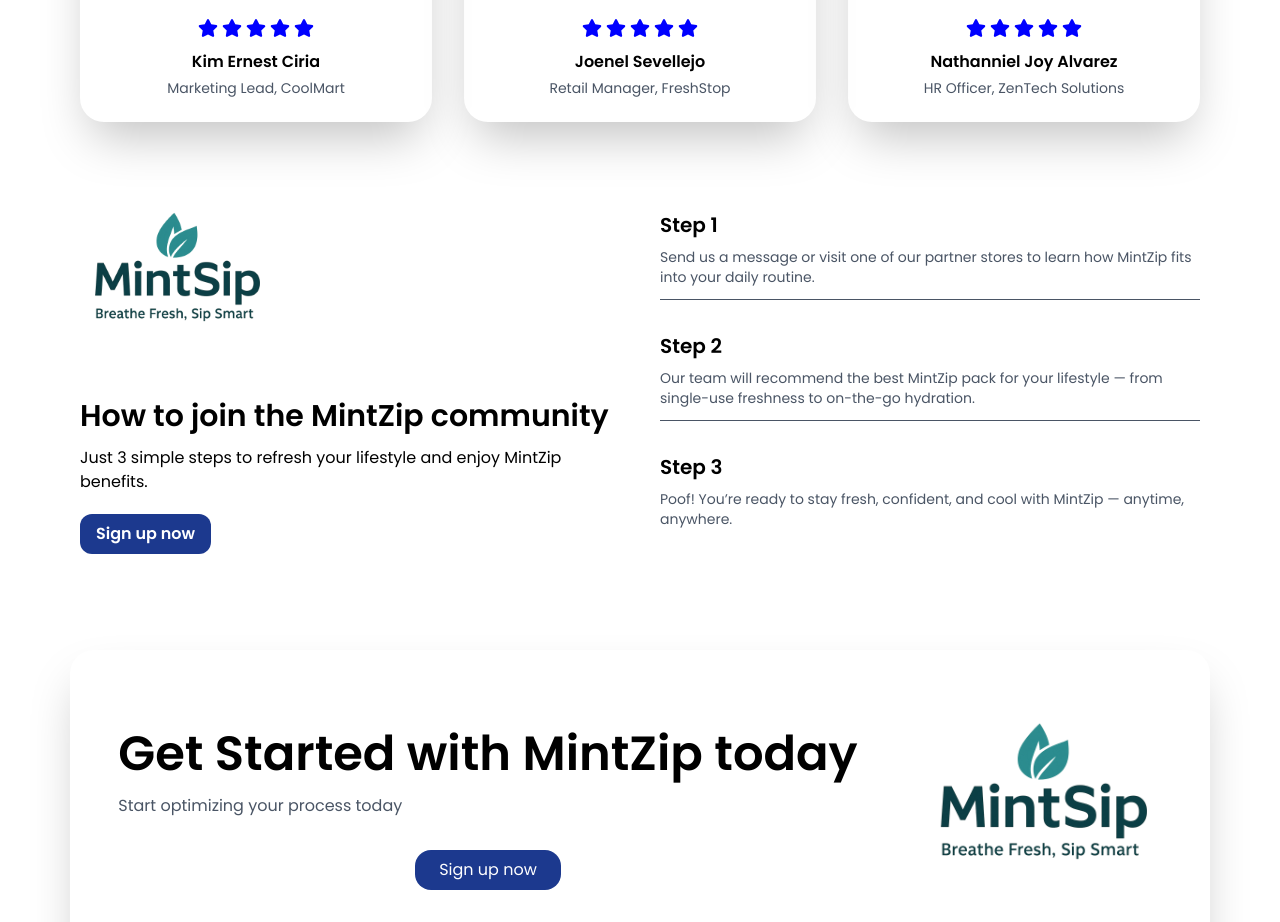
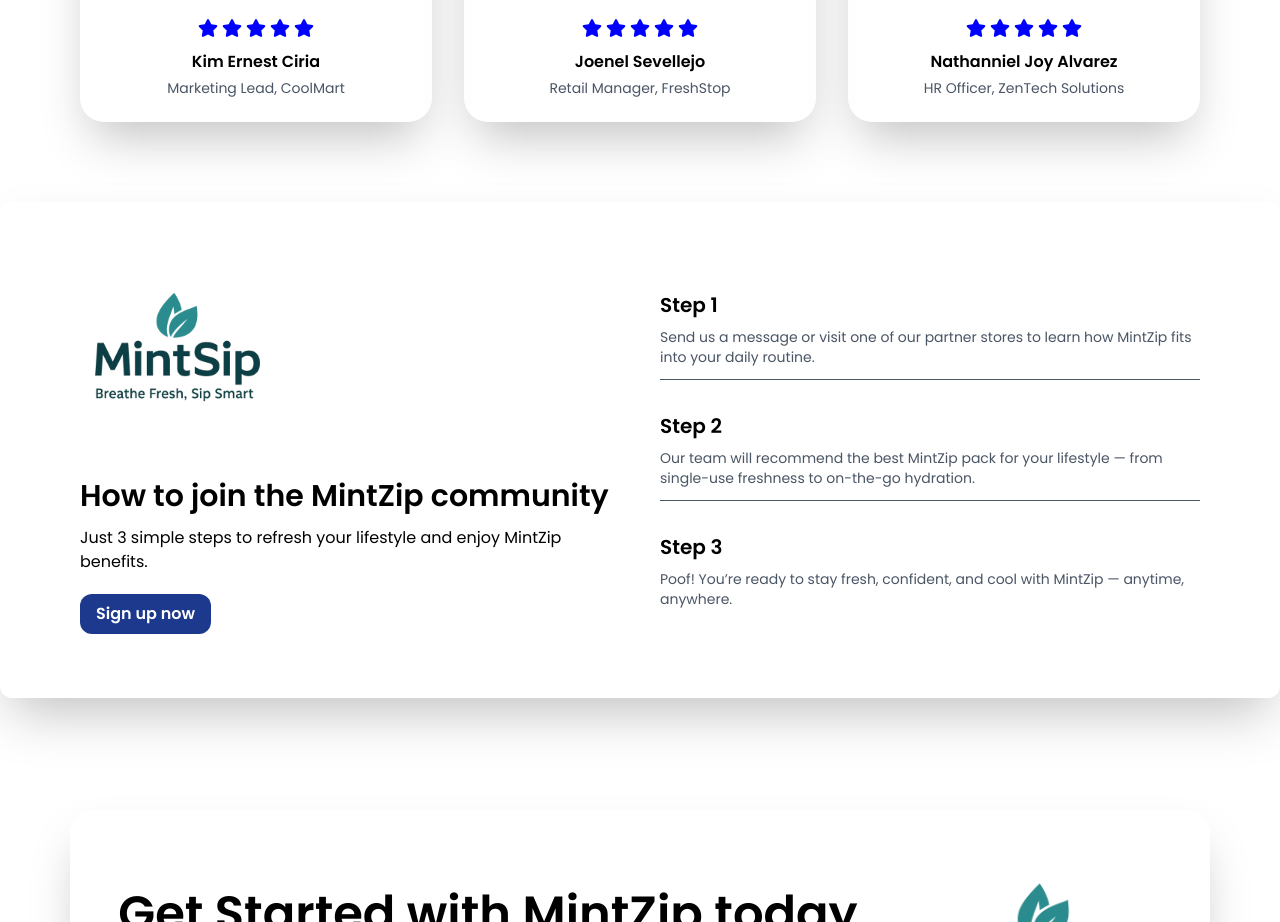
Before and after one commit to M-Juss/React-Tailwind-Website, a React (Vite) app: page / in a window 1280 px wide. Shown: the part 1080-2002 px from the top of the page. Built offline with nearby package versions, Linux system fonts and the light colour scheme.

Commit message:
Fix Join Component

```diff
--- a/src/components/layout/Join.jsx
+++ b/src/components/layout/Join.jsx
@@ -2,7 +2,7 @@ import React from 'react'
 
 const Join = () => {
   return (
-      <div className='flex flex-col lg:flex-row justify-between items-center gap-10 py-16 px-6 md:px-20'>
+      <div className='flex flex-col lg:flex-row justify-between items-center gap-10 py-16 px-6 md:px-20  rounded-xl shadow-2xl my-20' >
 
         <div className='flex flex-col items-center lg:items-start w-full lg:w-1/2'>
           <img src="/image/mainLogo.png" alt="Main Logo" className='w-48 mb-5' />
```
